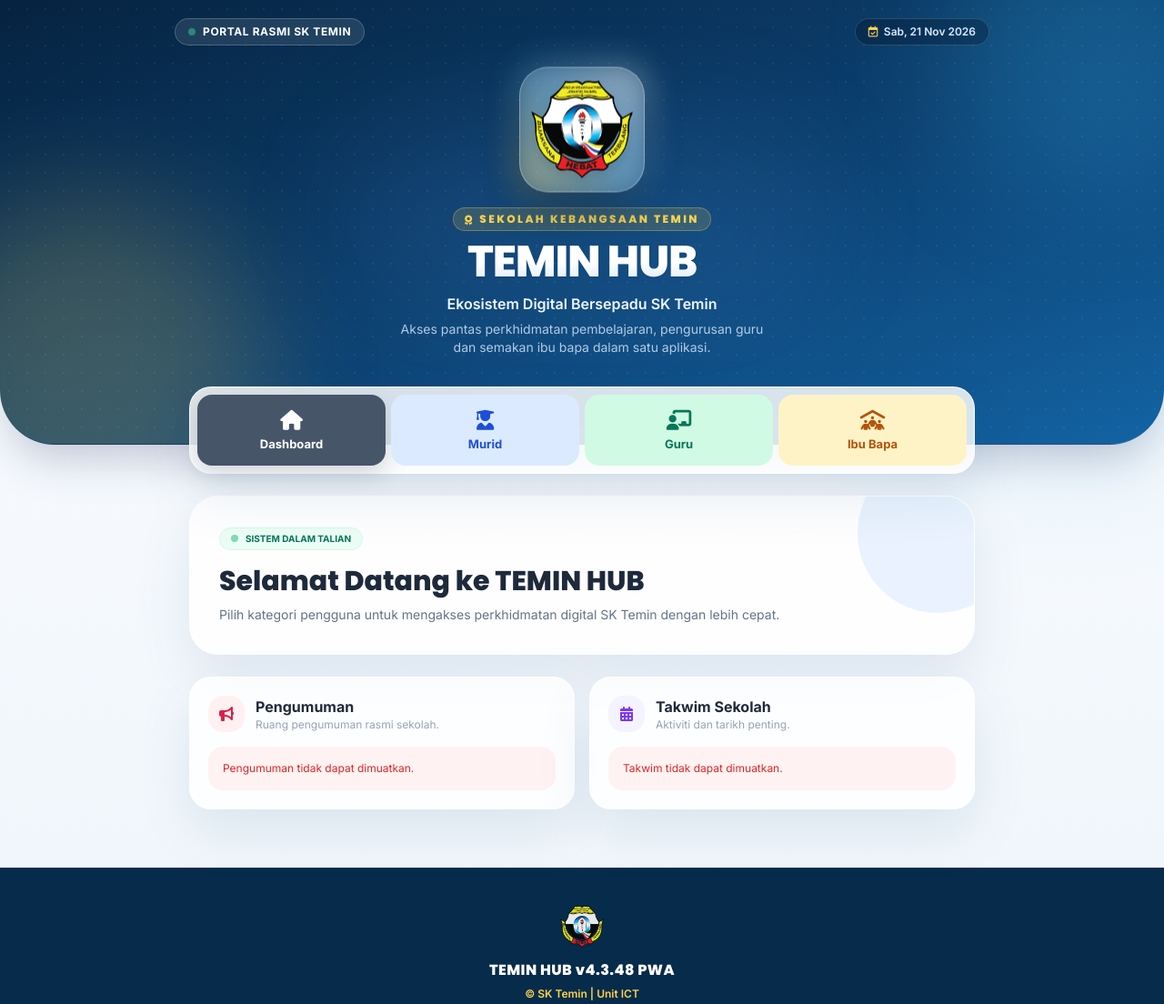
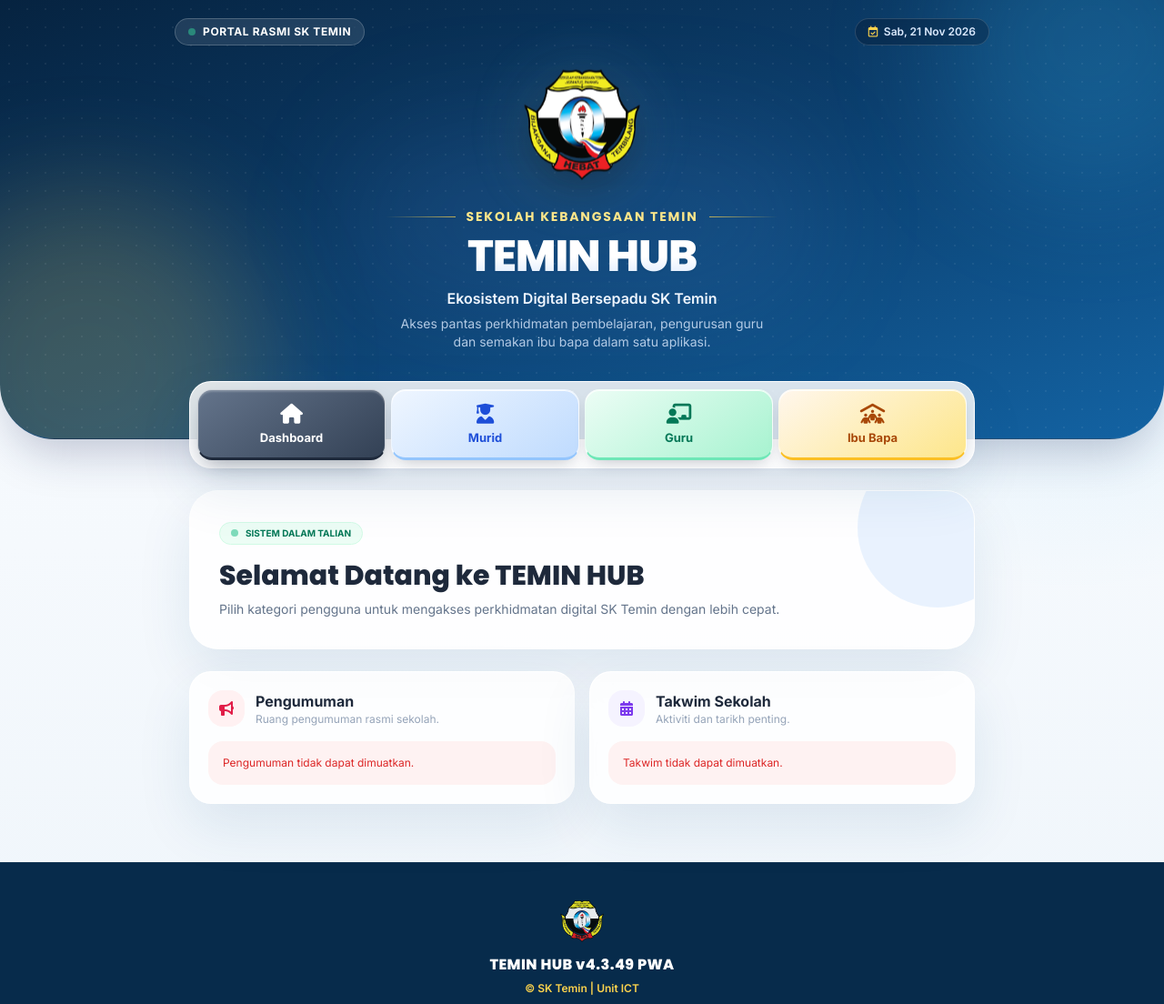
Before and after one commit to skteminofficial/teminhub, a plain HTML site: page index.html in a window 1280 px wide. Shown: the top 1104 px of the page at 91% size. Drawn offline with nearby package versions, Linux system fonts and the light colour scheme; no server answers.

Commit message:
Update index.html

```diff
--- a/index.html
+++ b/index.html
@@ -130,16 +130,25 @@
         }
 
         .portal-view { animation: appEnter .4s ease-out both; }
-        #portalNav button { min-height: 72px; font-size: 12px; }
+        #portalNav button {
+            position: relative;
+            min-height: 72px;
+            font-size: 12px;
+            border: 1px solid rgba(255,255,255,.72);
+            border-bottom-width: 3px;
+            box-shadow: 0 8px 18px -8px rgba(15,23,42,.28), inset 0 1px 0 rgba(255,255,255,.88);
+            transition: transform .22s cubic-bezier(.22,1,.36,1), box-shadow .22s ease, color .22s ease, background .22s ease;
+        }
+        #portalNav button:active { transform: translateY(1px) scale(.985); border-bottom-width: 2px; }
         #portalNav button i { font-size: 20px; margin-bottom: 6px; }
-        #nav-dashboard { color: #475569; background: #f1f5f9; }
-        #nav-murid { color: #1d4ed8; background: #dbeafe; }
-        #nav-guru { color: #047857; background: #d1fae5; }
-        #nav-ibubapa { color: #b45309; background: #fef3c7; }
-        #nav-dashboard.portal-nav-active { background: #475569; color: white !important; box-shadow: 0 10px 25px rgba(71,85,105,.22); }
-        #nav-murid.portal-nav-active { background: #2563eb; color: white !important; box-shadow: 0 10px 25px rgba(37,99,235,.25); }
-        #nav-guru.portal-nav-active { background: #059669; color: white !important; box-shadow: 0 10px 25px rgba(5,150,105,.25); }
-        #nav-ibubapa.portal-nav-active { background: #d97706; color: white !important; box-shadow: 0 10px 25px rgba(217,119,6,.25); }
+        #nav-dashboard { color: #475569; background: linear-gradient(145deg,#f8fafc 0%,#e2e8f0 100%); border-bottom-color:#cbd5e1 !important; }
+        #nav-murid { color: #1d4ed8; background: linear-gradient(145deg,#eff6ff 0%,#bfdbfe 100%); border-bottom-color:#93c5fd !important; }
+        #nav-guru { color: #047857; background: linear-gradient(145deg,#ecfdf5 0%,#a7f3d0 100%); border-bottom-color:#6ee7b7 !important; }
+        #nav-ibubapa { color: #a84808; background: linear-gradient(145deg,#fff7ed 0%,#fde68a 100%); border-bottom-color:#fbbf24 !important; }
+        #nav-dashboard.portal-nav-active { background: linear-gradient(145deg,#64748b 0%,#334155 100%); border-bottom-color:#1e293b !important; color:white !important; box-shadow:0 12px 24px -8px rgba(51,65,85,.48),inset 0 2px 2px rgba(255,255,255,.22); }
+        #nav-murid.portal-nav-active { background: linear-gradient(145deg,#60a5fa 0%,#1d4ed8 100%); border-bottom-color:#1e40af !important; color:white !important; box-shadow:0 12px 24px -8px rgba(29,78,216,.52),inset 0 2px 2px rgba(255,255,255,.28); }
+        #nav-guru.portal-nav-active { background: linear-gradient(145deg,#34d399 0%,#047857 100%); border-bottom-color:#065f46 !important; color:white !important; box-shadow:0 12px 24px -8px rgba(4,120,87,.50),inset 0 2px 2px rgba(255,255,255,.28); }
+        #nav-ibubapa.portal-nav-active { background: linear-gradient(145deg,#fbbf24 0%,#c45b08 100%); border-bottom-color:#92400e !important; color:white !important; box-shadow:0 12px 24px -8px rgba(180,83,9,.50),inset 0 2px 2px rgba(255,255,255,.3); }
         @media (min-width: 768px) {
             #portalNav button { min-height: 78px; font-size: 13px; }
             #portalNav button i { font-size: 22px; }
@@ -221,7 +230,12 @@
             0%, 100% { transform: translateY(0px); }
             50% { transform: translateY(-5px); }
         }
-        .header-logo-float { animation: floatSlow 4.5s ease-in-out infinite; }
+        .header-logo-float {
+            animation: floatSlow 4.5s ease-in-out infinite;
+            filter: drop-shadow(0 16px 20px rgba(2,18,35,.42));
+        }
+        .school-wordmark-line { height:1px; background:linear-gradient(90deg,transparent,rgba(252,211,77,.72)); }
+        .school-wordmark-line:last-child { background:linear-gradient(90deg,rgba(252,211,77,.72),transparent); }
     </style>
 </head>
 <body class="min-h-screen flex flex-col justify-between text-slate-800">
@@ -263,24 +277,25 @@
             <!-- Identiti Utama Sekolah -->
             <div class="text-center flex flex-col items-center app-enter">
                 <div class="relative group">
-                    <div class="absolute -inset-2 rounded-[2.25rem] bg-gradient-to-tr from-sktYellow/40 via-sky-300/30 to-white/40 blur-lg opacity-80 group-hover:opacity-100 transition duration-500 pointer-events-none"></div>
-                    <button type="button" aria-label="Logo SK Temin" class="header-logo-float relative tap-highlight-none rounded-[2rem] bg-white/15 p-2.5 md:p-3 border border-white/30 backdrop-blur-md shadow-[0_18px_38px_rgba(4,24,48,0.45)] focus:outline-none focus-visible:ring-4 focus-visible:ring-white/40">
+                    <div class="absolute inset-[8%] rounded-full bg-gradient-to-tr from-sktYellow/35 via-sky-300/25 to-white/25 blur-2xl opacity-85 group-hover:opacity-100 transition duration-500 pointer-events-none"></div>
+                    <button type="button" aria-label="Logo SK Temin" class="relative tap-highlight-none bg-transparent p-0 focus:outline-none focus-visible:ring-4 focus-visible:ring-white/40 rounded-full">
                         <img
                             id="schoolLogo"
                             src="logo-sk-temin.png"
                             alt="Logo SK Temin"
-                            class="w-20 h-20 md:w-28 md:h-28 object-contain drop-shadow-xl cursor-pointer select-none transition-transform duration-300 active:scale-95"
+                            class="header-logo-float w-24 h-24 md:w-32 md:h-32 object-contain cursor-pointer select-none transition-transform duration-300 active:scale-95"
                             width="128"
                             height="128"
                             draggable="false">
                     </button>
                 </div>
 
-                <div class="mt-4 inline-flex items-center gap-2 px-3 py-1 rounded-full bg-sktYellow/15 border border-sktYellow/30">
-                    <i class="fas fa-award text-sktYellow text-[11px]"></i>
-                    <p class="text-sktYellow font-extrabold tracking-[0.2em] text-[10px] md:text-xs uppercase font-title">
+                <div class="mt-5 grid grid-cols-[1fr_auto_1fr] items-center gap-3 w-full max-w-md px-2" aria-label="Nama sekolah">
+                    <span class="school-wordmark-line" aria-hidden="true"></span>
+                    <p class="text-amber-200 font-bold tracking-[0.13em] text-[11px] md:text-sm uppercase font-title whitespace-nowrap drop-shadow-sm">
                         Sekolah Kebangsaan Temin
                     </p>
+                    <span class="school-wordmark-line" aria-hidden="true"></span>
                 </div>
 
                 <h1 class="mt-2.5 text-3xl md:text-5xl font-extrabold tracking-tight font-title leading-none bg-gradient-to-b from-white via-white to-blue-100 bg-clip-text text-transparent drop-shadow-sm">
@@ -1129,7 +1144,7 @@
     <footer class="mt-16 bg-[#072b4b] text-blue-100/70 px-4 py-10 text-center border-t border-white/5">
         <div class="max-w-4xl mx-auto">
             <img src="logo-sk-temin.png" alt="" aria-hidden="true" class="w-12 h-12 object-contain mx-auto opacity-90">
-                <p class="mt-3 text-white text-base font-extrabold font-title tracking-wide">TEMIN HUB v4.3.48 PWA</p>
+                <p class="mt-3 text-white text-base font-extrabold font-title tracking-wide">TEMIN HUB v4.3.49 PWA</p>
             <p class="mt-1.5 text-xs text-sktYellow font-semibold">&copy; SK Temin | Unit ICT</p>
             <div class="mx-auto mt-5 max-w-sm rounded-2xl border border-white/10 bg-white/5 px-4 py-3 flex flex-wrap items-center justify-center gap-x-4 gap-y-1 text-[10px] md:text-xs text-blue-100/70">
                 <span class="inline-flex items-center gap-1.5"><i class="fas fa-eye text-sktYellow"></i>Hari Ini: <strong id="visitToday" class="text-white">—</strong></span>
```
